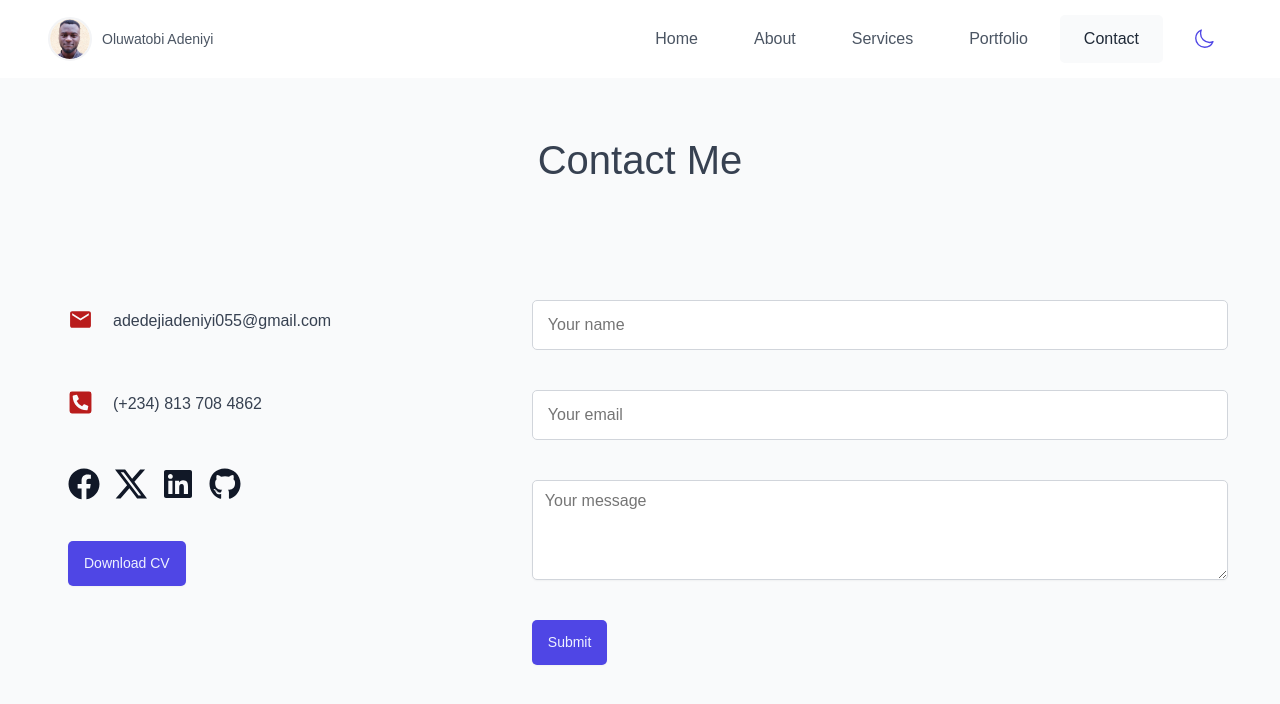
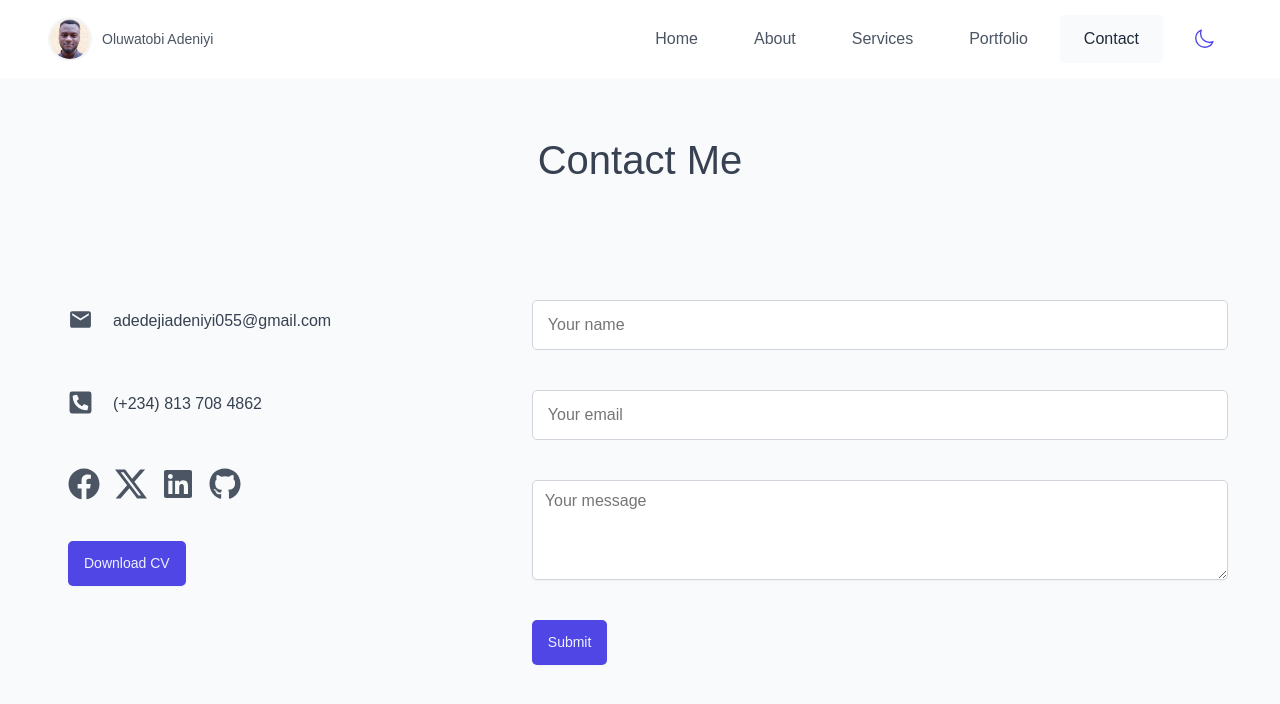
Before and after one commit to adeniyitobi055/my-website, a React (Vite) app: page /contact in a window 1280 px wide. Shown: the top 704 px of the page. Built offline with nearby package versions, Linux system fonts and the light colour scheme.

Commit message:
update mediacontacts

```diff
--- a/src/components/Contact/MediaContact.jsx
+++ b/src/components/Contact/MediaContact.jsx
@@ -26,7 +26,7 @@ const Row = styled.div`
 
 const Icon = styled.div`
   font-size: 2.5rem;
-  color: var(--color-red-700);
+  color: var(--color-grey-600);
   margin-top: 0.5rem;
 `;
 
@@ -41,7 +41,7 @@ const IconsContainer = styled.div`
 
 const Icons = styled.div`
   display: inline-block;
-  color: var(--color-grey-900);
+  color: var(--color-grey-600);
   font-size: 3.2rem;
   transition: color 0.5s, transform 0.5s;
 
```
